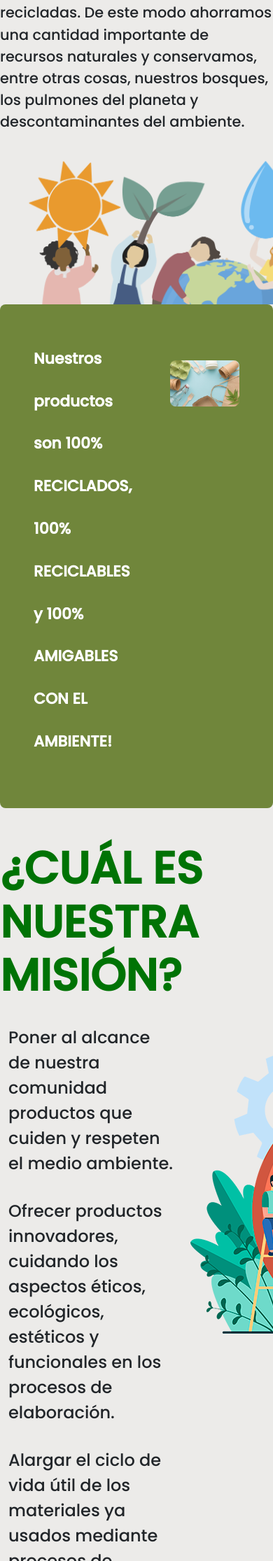
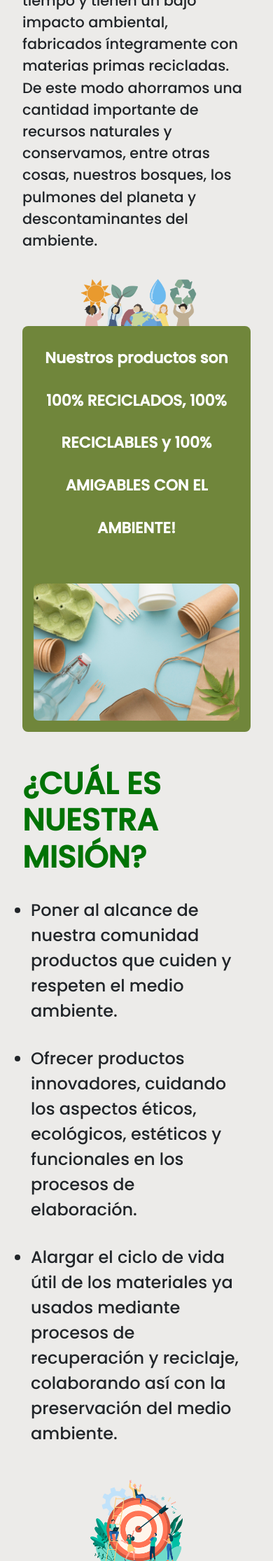
Before and after one commit to PPROF1-2021/a5-g4-tienda-on-line, a PHP site: page /nosotros.html in a window 390 px wide; the page is wider, and only the part inside the window is pictured. Shown: the part 729-2960 px from the top of that part at 70% size. Run offline with PHP 8.4, Linux system fonts and the light colour scheme; some libraries are stand-ins or nearby versions.

Commit message:
Parte responsive de 'nosotros.html'

```diff
--- a/css/styles.css
+++ b/css/styles.css
@@ -2,7 +2,7 @@
 
 @import url("https://fonts.googleapis.com/css2?family=Roboto&display=swap");
 @import url("https://fonts.googleapis.com/css2?family=Poppins:wght@500&display=swap");
-@import url('https://fonts.googleapis.com/css2?family=Libre+Franklin:ital,wght@0,400;0,500;0,900;1,600;1,800&display=swap');
+@import url("https://fonts.googleapis.com/css2?family=Libre+Franklin:ital,wght@0,400;0,500;0,900;1,600;1,800&display=swap");
 
 * {
   margin: 0;
@@ -11,7 +11,7 @@
 }
 
 :root {
-  --main-color: #ECEBE9;
+  --main-color: #ecebe9;
   --second-color: #aba29c;
   --bg-color: #b4ccb7;
   --font-color: #3c2313;
@@ -22,12 +22,13 @@
   --nav-shadow: 7px 4px 5px 0px rgba(146, 142, 142, 0.55);
 }
 
+html {
+  overflow-x: hidden;
+}
 body {
   overflow-x: hidden;
   background-color: var(--main-color);
 }
-
-
 
 header section h2:nth-child(2) {
   color: var(--font-color);
@@ -40,10 +41,6 @@
 nav ul {
   list-style-image: url("/img/arbolito.png");
 }
-
-
-
-
 
 header {
   display: flex;
@@ -112,16 +109,13 @@
 .headerUl {
   display: flex;
   list-style-type: none;
-
 }
 
 .headerUl li {
   margin-right: 20px;
 }
 
-
-
-main{
+main {
   min-height: calc(100vh-35px-120px);
 }
 
@@ -137,29 +131,24 @@
   bottom: 0;
 }
 
-footer section{
+footer section {
   display: flex;
   justify-content: space-between;
-
 }
 
-
-footer div{
+footer div {
   display: flex;
-  padding:0.5rem;
+  padding: 0.5rem;
   width: fit-content;
   background-color: white;
   border-radius: 9px;
   margin: 0.5rem 2rem;
 }
 
-footer div p{
+footer div p {
   margin: 5px;
   color: var(--logo-font-color);
 }
-
-
-
 
 /* *********************************Estilos específicos************************************ */
 /* Home */
@@ -170,7 +159,7 @@
   justify-content: center;
 }
 
-.carousel-item img{
+.carousel-item img {
   width: 40vw;
 }
 
@@ -178,22 +167,21 @@
   margin: 2rem auto;
 }
 
-
-.texto{
+.texto {
   display: flex;
   align-items: center;
   margin: 2rem;
   text-align: center;
 }
 
-.texto div{
+.texto div {
   display: flex;
   flex-direction: column;
   padding: 2rem;
   width: 60rem;
   height: 70vh;
   margin: 4rem 6rem;
-  font-family: 'Libre Franklin', sans-serif;
+  font-family: "Libre Franklin", sans-serif;
   font-size: 1.7rem;
   color: #699487;
   border-radius: 20px;
@@ -201,24 +189,23 @@
   box-shadow: var(--nav-shadow);
 }
 
-.texto img{
+.texto img {
   height: 700px;
 }
 
-.texto p:nth-child(1){
+.texto p:nth-child(1) {
   text-transform: uppercase;
 }
-.texto p:nth-child(2){
+.texto p:nth-child(2) {
   font-size: 2.5rem;
 }
-.texto p:nth-child(3){
-  color: #BFAE93;
+.texto p:nth-child(3) {
+  color: #bfae93;
 }
 
 /* Login */
 .login {
   display: flex;
-
 }
 
 .login section form div {
@@ -226,7 +213,7 @@
   margin: 0.7rem 0;
 }
 
-.login section form input{
+.login section form input {
   font-size: 0.7rem;
   width: 350px;
   height: 40px;
@@ -237,7 +224,6 @@
   padding-left: 11px;
   border-width: 0px;
 }
-
 
 .login section form a:first-of-type {
   width: 79px;
@@ -388,14 +374,12 @@
   border: 0 outset #ecf8ec;
 }
 
-
 /* ====================================================================== */
 /*  ======== NOSOTROS.html ========  */
 
-
 .main-nosotros {
   background: var(--main-color);
-  width: 100%;
+  width: 100vw;
 }
 
 .main-nosotros p {
@@ -411,6 +395,11 @@
   margin-bottom: 2rem;
 }
 
+.nosotros {
+  display: flex;
+  flex-direction: column;
+}
+
 .nosotros h1,
 .mision h2,
 .vision h2 {
@@ -418,23 +407,26 @@
   font-family: Poppins;
   font-style: normal;
   font-weight: bold;
-  font-size: 4rem;
+  font-size: calc(2rem + 3vw);
   justify-content: center;
 }
 
 .nosotros .imagen {
-  margin: 0 auto;
+  align-self: center;
   width: 50vw;
-  min-width: 550px;
+}
+
+.nosotros .imagen img {
+  width: 100%;
 }
 
 /* -------------- Separador de nosotros.html ------------------------- */
 
 .separador {
-  background: #70863B;
+  background: #70863b;
   display: flex;
   justify-content: space-between;
-  border-radius: .5rem;
+  border-radius: 0.5rem;
 }
 
 .separador-mensaje {
@@ -450,5 +442,46 @@
 }
 
 .separador .carousel img {
-  border-radius: .5rem;
+  border-radius: 0.5rem;
 }
+
+/* ====================== RESPONSIVIDAD ============================== */
+
+/* Extra large xl */
+@media only screen and (max-width: 1200px) {
+  /* ______________________________________ */
+  /* _____________Nosotros.html____________ */
+
+  .main-nosotros {
+    padding: 0 2rem;
+  }
+
+  /*-------------- Misión y Visión --------------*/
+
+  .mision .row,
+  .vision .row {
+    justify-content: center;
+  }
+
+  .mision .imagen {
+    width: 40vw;
+  }
+  .mision .imagen img {
+    width: 100%;
+  }
+}
+
+/* Medium md */
+@media only screen and (max-width: 768px) {
+  /* ______________________________________ */
+  /* _____________Nosotros.html____________ */
+
+  /* separador */
+  .separador-mensaje,
+  .separador .carousel {
+    padding: 1rem !important;
+    justify-content: center;
+    text-align: center;
+    margin: 0;
+  }
+}
--- a/nosotros.html
+++ b/nosotros.html
@@ -74,10 +74,10 @@
     </section>
     <article class="separador container-fluid">
       <div class="row justify-content-center">
-        <div class="separador-mensaje col-6 p-5">
+        <div class="separador-mensaje col-md-6 p-5">
           <p>Nuestros productos son 100% RECICLADOS, 100% RECICLABLES y 100% AMIGABLES CON EL AMBIENTE!</p>
         </div>
-        <div id="carouselNosotros" class="carousel slide col-6 p-5" data-bs-ride="carousel" data-bs-interval="2000">
+        <div id="carouselNosotros" class="carousel slide col-md-6 p-5" data-bs-ride="carousel" data-bs-interval="2000">
           <div class="carousel-inner">
             <div class="carousel-item active">
               <img src="img/prodRecic.jpg" class="d-block w-100" alt="...">
@@ -94,7 +94,7 @@
     <section class="mision container">
       <h2 class="row pb-4 pt-5">¿CUÁL ES NUESTRA MISIÓN?</h2>
       <div class="row">
-        <ul class="col-8">
+        <ul class="col-xl-8">
           <li>Poner al alcance de nuestra comunidad productos que cuiden y respeten el medio ambiente.</li>
           <li>Ofrecer productos innovadores, cuidando los aspectos éticos, ecológicos, estéticos y funcionales en los
             procesos de elaboración.</li>
@@ -105,11 +105,12 @@
           <img src="img/mision.png" alt="Misión. Imagen de personas apuntando a un objetivo">
         </div>
       </div>
+
     </section>
     <section class="vision container">
       <h2 class="row pb-4 pt-5">NUESTRA VISIÓN</h2>
       <div class="row">
-        <ul class="col-8">
+        <ul class="col-xl-8">
           <li>Poner al alcance de nuestra comunidad productos que cuiden y respeten el medio ambiente.</li>
           <li>Ofrecer productos innovadores, cuidando los aspectos éticos, ecológicos, estéticos y funcionales en los
             procesos de elaboración.</li>
```
